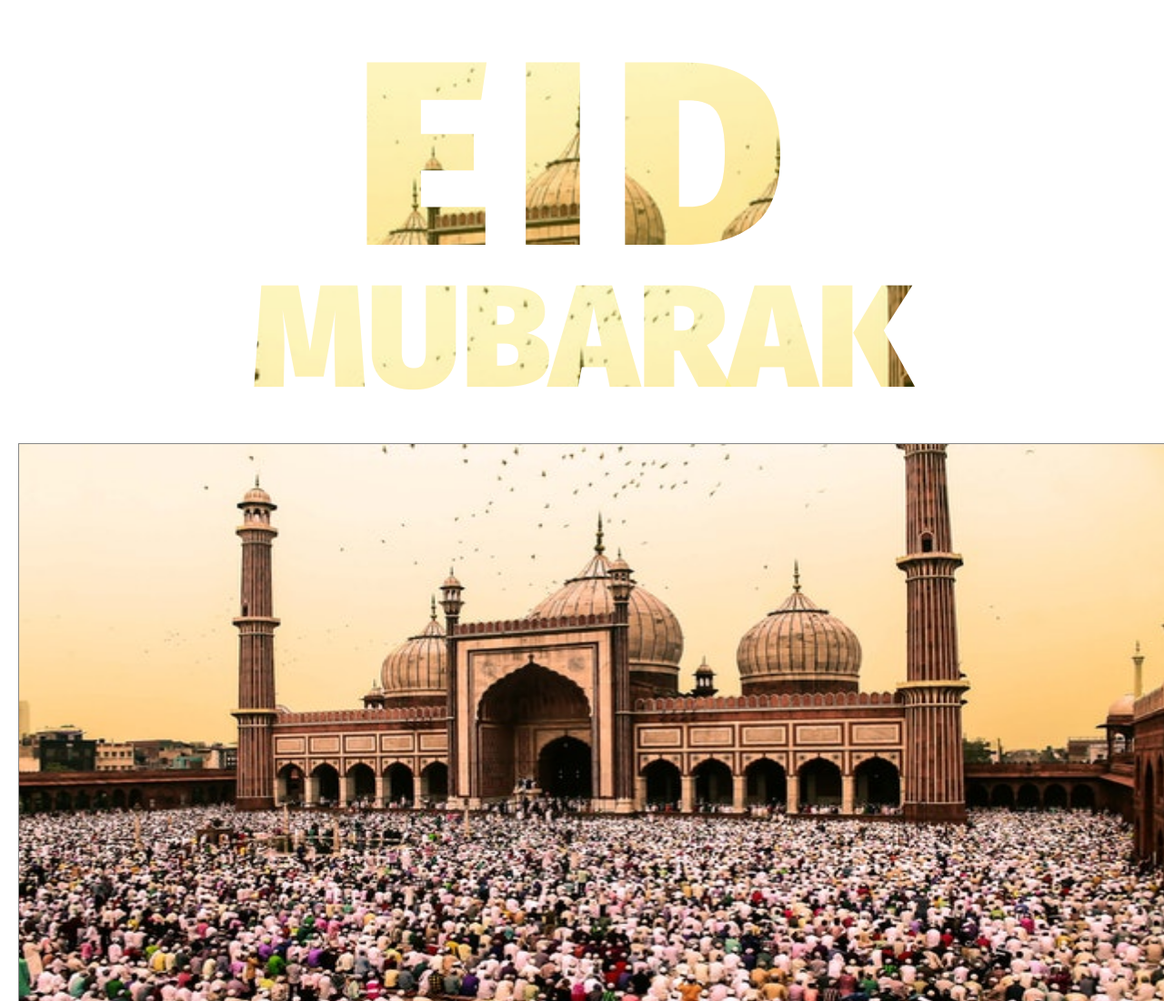
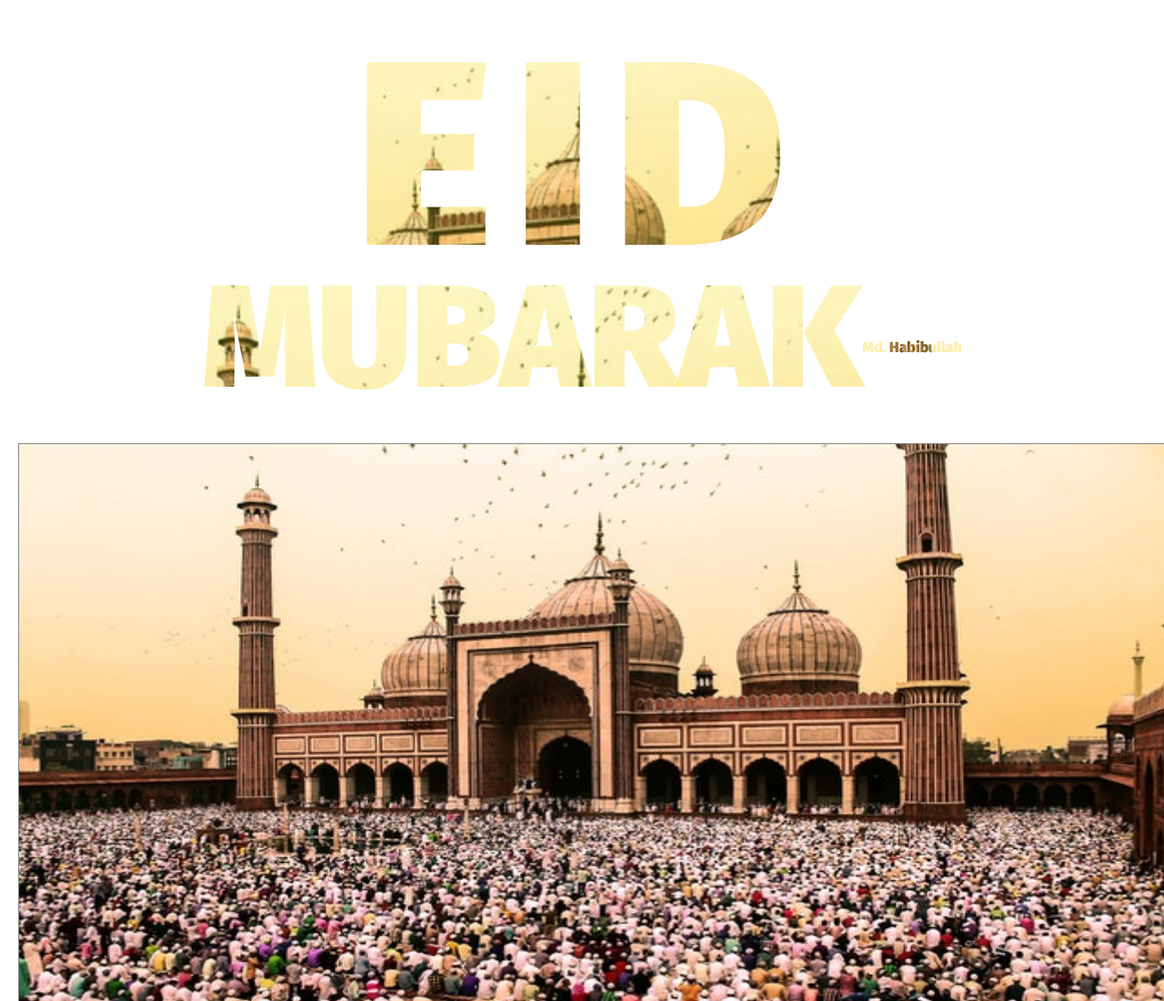
Before and after one commit to habibullah1090/eid, a plain HTML site: page index.html in a window 1280 px wide. Shown: the top 1100 px of the page at 91% size. Drawn offline with Linux system fonts and the light colour scheme.

Commit message:
Name added to

```diff
--- a/index.html
+++ b/index.html
@@ -13,6 +13,7 @@
 		</div>
 		<div class="text">
 			<h1 id="mubarak">mubarak</h1>
+			<h4>Md. Habibullah</h4>
 		</div>
 	</section>
 
```
